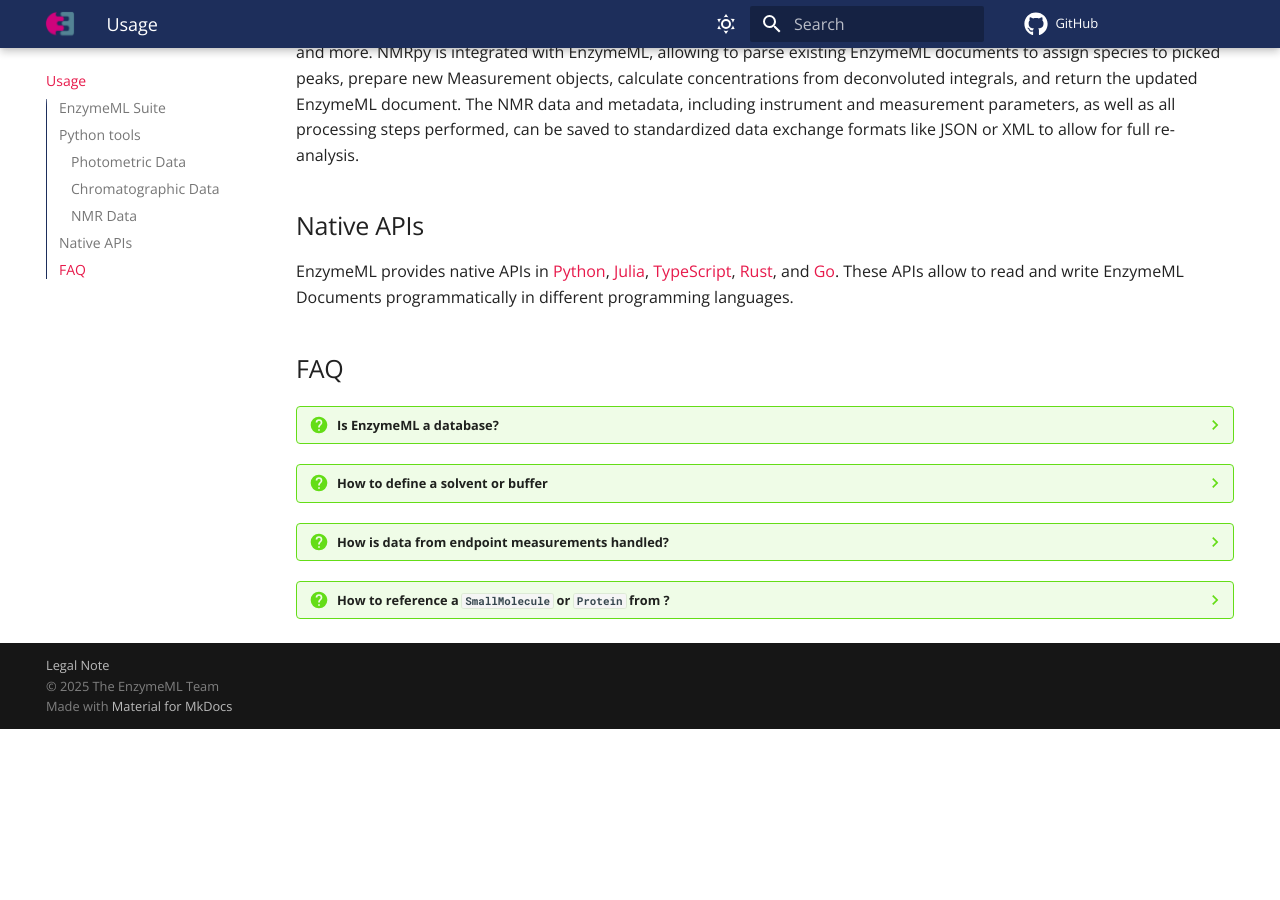
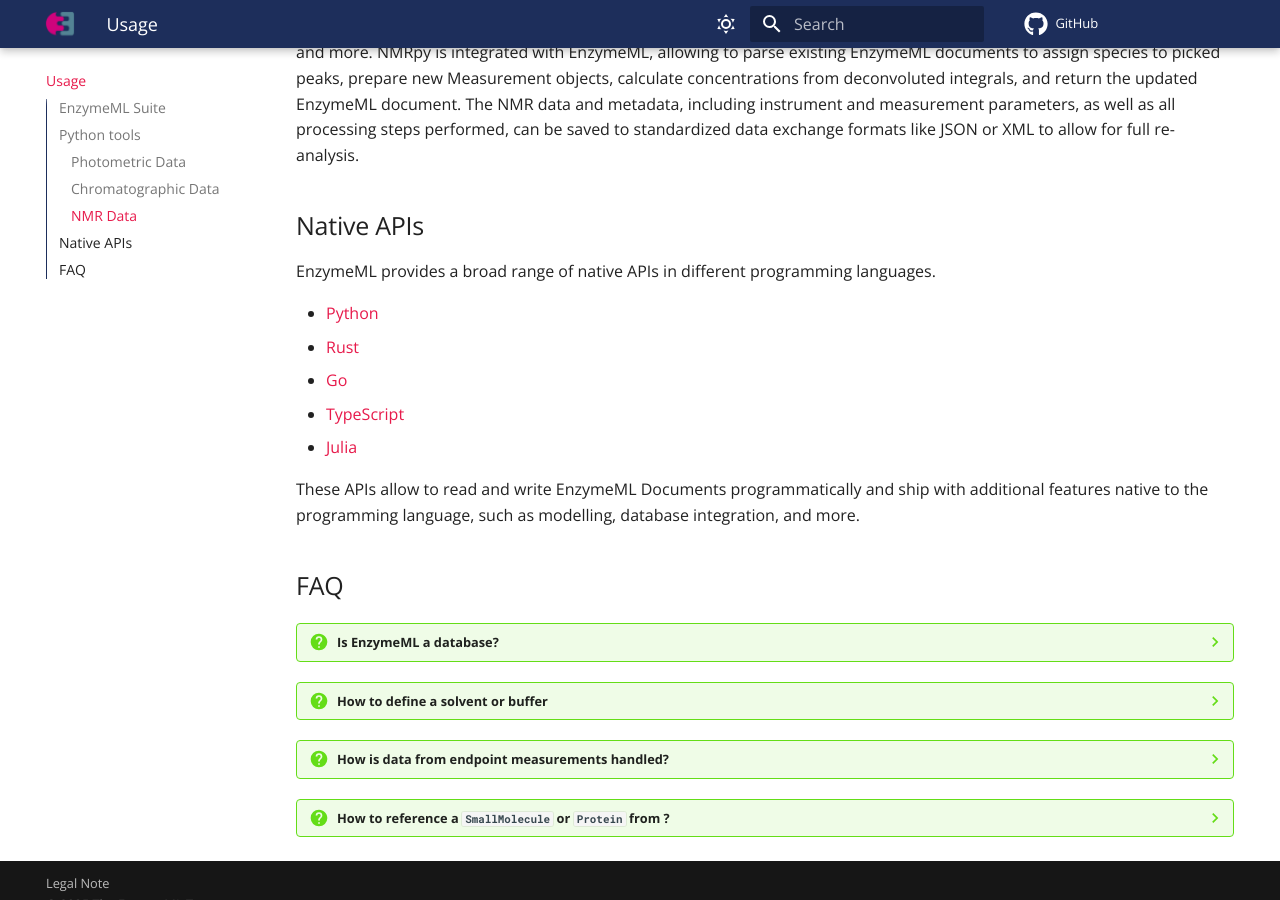
Before and after one commit to EnzymeML/enzymeml-specifications, an MkDocs documentation site: the page built from docs/usage.md, in a window 1280 px wide and 900 px high, scrolled down 1689 px. Built offline with MkDocs 1.6.1 and Material for MkDocs 9.7.7, drawn with Linux system fonts in a browser that asks for light colours; comment, search, counter and statistics services are not loaded; before the commit the page ends 2418 px from its top, so only the background shows below that.

Commit message:
update libray URLs

```diff
--- a/docs/usage.md
+++ b/docs/usage.md
@@ -7,7 +7,6 @@
 The EnzymeML Suite is a desktop application for creating, editing, and visualizing EnzymeML Documents. Via the sidebar, different elements of an EnzymeML Document can be added and edited.
 ![EnzymeML Suite](img/suite.png){ width="75%" }
 The EnzymeML Suite is available for Windows, macOS, and Linux and can be downloaded from [here](https://github.com/EnzymeML/enzymeml-suite/releases/tag/v0.0.1).
-
 
 ## Python tools
 
@@ -25,11 +24,17 @@
 
 The [NMRPy](https://nmrpy.readthedocs.io/en/latest/) Python library streamlines the processing of NMR time-course data. It allows for FAIR and reproducible workflows starting from the raw output of NMR spectrometers from Bruker, Varian, and more. Either interactive widgets or scripts can be used to (pre-)process the NMR spectra and prepare them for downstream analyses of the time courses collected. Features include apodisation, zero-filling, Fourier transformation, phase correction, peak picking, deconvolution, baseline correction, and more. NMRpy is integrated with EnzymeML, allowing to parse existing EnzymeML documents to assign species to picked peaks, prepare new Measurement objects, calculate concentrations from deconvoluted integrals, and return the updated EnzymeML document. The NMR data and metadata, including instrument and measurement parameters, as well as all processing steps performed, can be saved to standardized data exchange formats like JSON or XML to allow for full re-analysis.
 
-
 ## Native APIs
 
-EnzymeML provides native APIs in [Python](https://github.com/EnzymeML/PyEnzyme/tree/v2-migration), [Julia](https://github.com/EnzymeML/enzymeml-specifications/tree/main/enzymeml-jl), [TypeScript](https://github.com/EnzymeML/enzymeml-specifications/tree/main/enzymeml-ts), [Rust](https://github.com/EnzymeML/enzymeml-rs), and [Go](https://github.com/EnzymeML/enzymeml-specifications/tree/main/enzymeml-go). These APIs allow to read and write EnzymeML Documents programmatically in different programming languages.
+EnzymeML provides a broad range of native APIs in different programming languages.
 
+* [Python](https://github.com/EnzymeML/PyEnzyme/tree/v2-migration)
+* [Rust](https://github.com/EnzymeML/enzymeml-rs)
+* [Go](https://github.com/EnzymeML/enzymeml-go)
+* [TypeScript](https://github.com/EnzymeML/enzymeml-ts)
+* [Julia](https://github.com/EnzymeML/EnzymeML.jl)
+
+These APIs allow to read and write EnzymeML Documents programmatically and ship with additional features native to the programming language, such as modelling, database integration, and more.
 
 ## FAQ
 
```
Also changed, not shown: README.md (+13 -5 lines).
